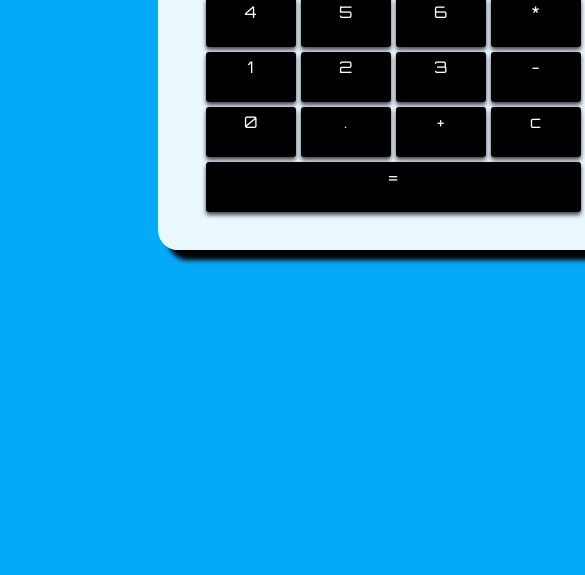
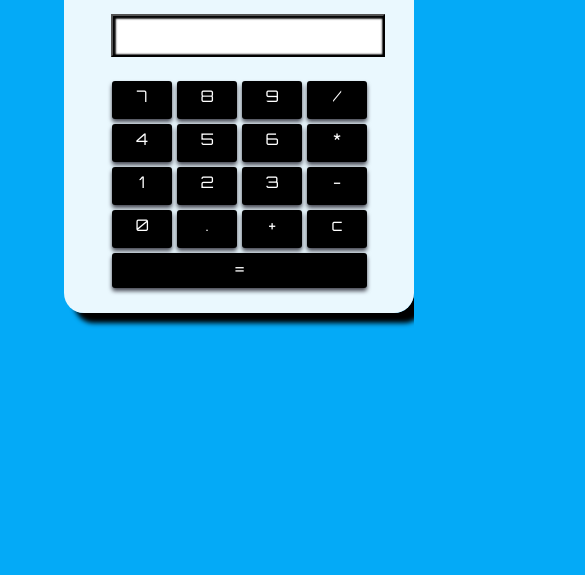
Before and after one commit to ArthurBernardoxz/Calculadora-HTML--Js-e-C--SS, a plain HTML site: page index.html in a window 390 px wide. Shown: the part 269-844 px from the top of the page, 585 px wide, since content can reach past the window. Drawn offline with Linux system fonts and the light colour scheme.

Commit message:
Alteração para deixar o site responsivo

```diff
--- a/index.css
+++ b/index.css
@@ -62,3 +62,57 @@ li:active{
 #Botao_Calcular {
     width: 375px;
 }
+
+@media (max-width: 800px)
+{
+#Calculadora{
+	width: 440px;
+    height: 425px;
+	margin-left: 24%;
+    margin-top: 30%;
+}
+li{
+	width: 80px;
+	height:40px;
+}
+#Botao_Calcular {
+    width: 335px;
+}
+}
+
+@media (max-width: 650px)
+{
+	#Calculadora{
+		width: 380px;
+		height: 380px;
+		margin-left: 14%;
+		margin-top: 48%;
+		padding-bottom: 28px;
+	}
+	li{
+		width: 70px;
+		height:40px;
+	}
+	#Botao_Calcular {
+		width: 297px;
+	}
+}
+
+@media (max-width: 500px)
+{
+	#Calculadora{
+		width: 350px;
+		height: 350px;
+		margin-left: 15%;
+		margin-top: 50%;
+		padding-bottom: 40px;
+	}
+	li{
+		width: 60px;
+		height:38px;
+	}
+	#Botao_Calcular {
+		width: 255px;
+		height: 35px;
+	}
+}
```
